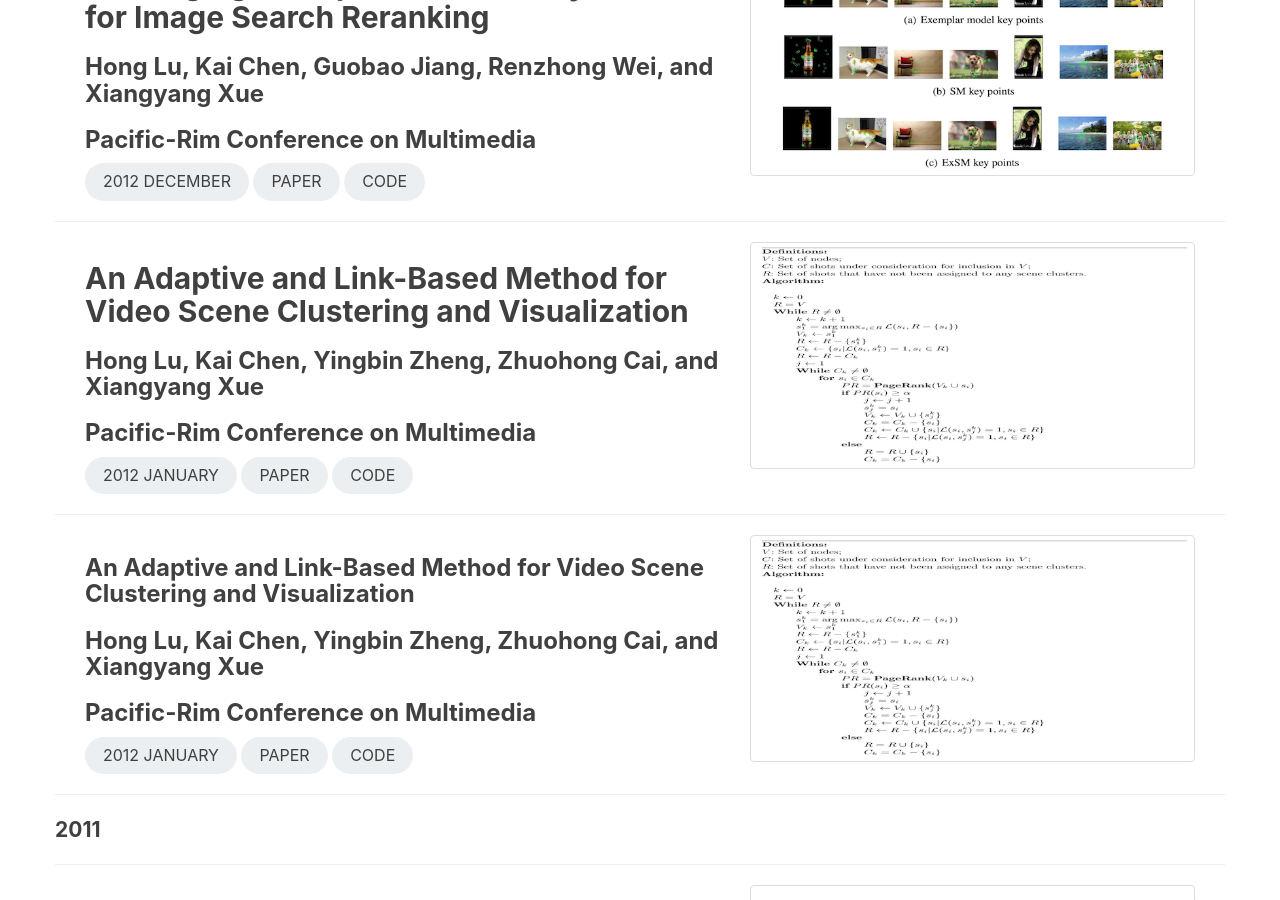
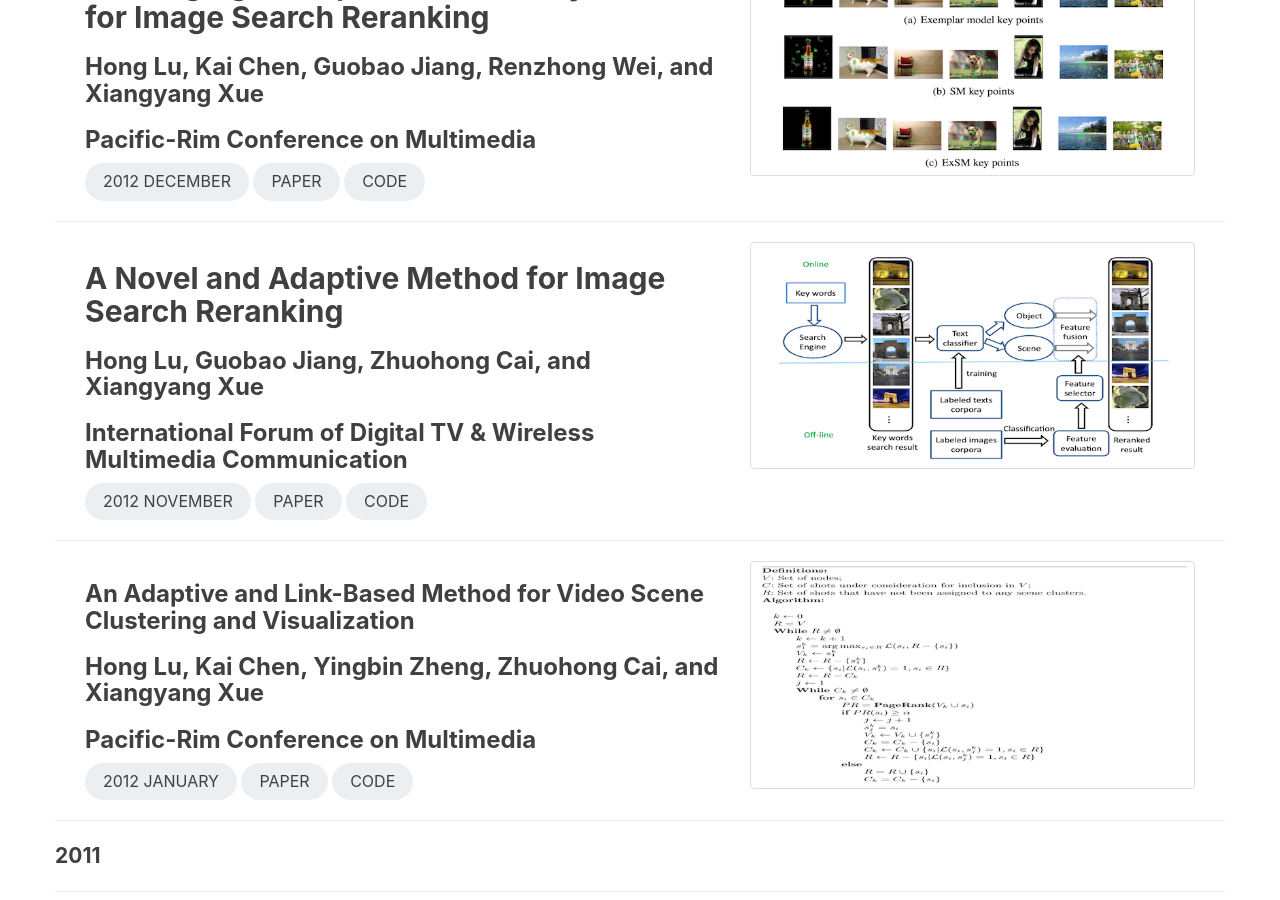
Before and after one commit to lunatics123/lunatics123.github.io, a Jekyll site: the page built from publications.html, in a window 1280 px wide and 900 px high, scrolled down 570 px. Built offline with Jekyll 4.4.1, drawn with Linux system fonts in a browser that asks for light colours; comment, search, counter and statistics services are not loaded.

Commit message:
add papers of 2012

```diff
--- a/publications.html
+++ b/publications.html
@@ -29,15 +29,15 @@ permalink: /publications.html
 <section>
     <div class="container">
         <div class="col-lg-7">
-            <h2>An Adaptive and Link-Based Method for Video Scene Clustering and Visualization</h2>
-            <h3>Hong Lu, Kai Chen, Yingbin Zheng, Zhuohong Cai, and Xiangyang Xue</h3>
-            <h3>Pacific-Rim Conference on Multimedia</h3>
-            <div class="post-tag round-xl">2012 January</div>
-            <a class="post-tag round-xl" href="https://link.springer.com/chapter/10.1007/978-1-4614-3501-3_42">Paper</a>
+            <h2>A Novel and Adaptive Method for Image Search Reranking</h2>
+            <h3>Hong Lu, Guobao Jiang, Zhuohong Cai, and Xiangyang Xue</h3>
+            <h3>International Forum of Digital TV & Wireless Multimedia Communication</h3>
+            <div class="post-tag round-xl">2012 November</div>
+            <a class="post-tag round-xl" href="https://link.springer.com/chapter/10.1007/978-3-642-34595-1_30">Paper</a>
             <a class="post-tag round-xl">Code</a>
         </div>
         <div class="col-lg-5">
-            <img class="img-thumbnail" src="/img/papers/lu2012adaptive.png">
+            <img class="img-thumbnail" src="/img/papers/lu2012novel.png">
         </div>
     </div>
 </section>
```
Also changed, not shown: img/papers/lu2012novel.png (added).
